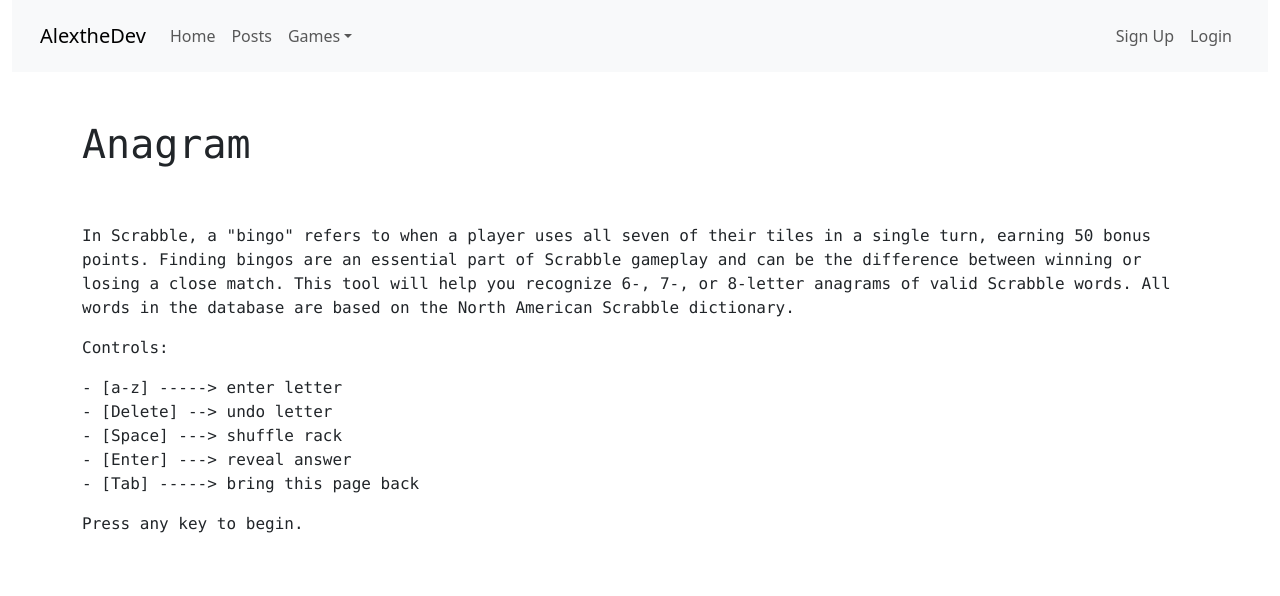
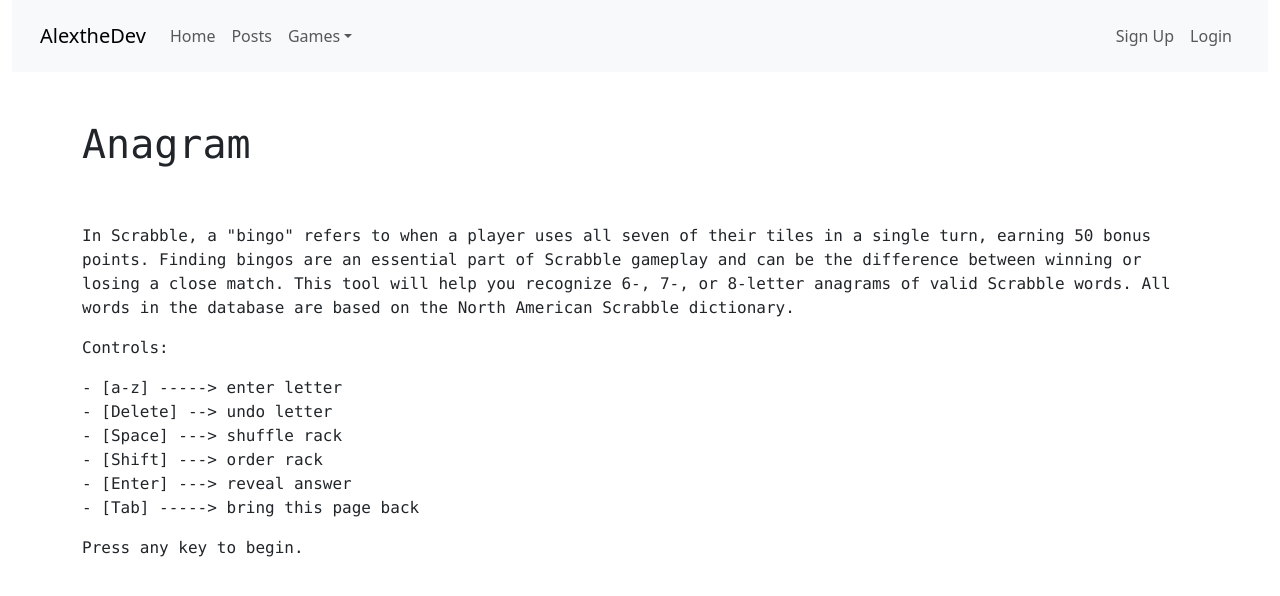
Before and after one commit to alex-wang-13/alexweb, a React (Create React App) app: page /anagram in a window 1280 px wide. Shown: the top 596 px of the page. Built offline with nearby package versions, Linux system fonts and the light colour scheme; no server answers.

Commit message:
refactored next word behavior and fixed tabbing issue (prevented default tabbing behavior)

```diff
--- a/src/components/Anagram.js
+++ b/src/components/Anagram.js
@@ -39,6 +39,16 @@ const Anagram = () => {
             const key = e.key.toUpperCase();
             const isModifier = e.getModifierState(e.key);
 
+            // If key not tab, allow action to next word
+            if (key === 'TAB') {
+                e.preventDefault();
+                setIsDescribed(!isDescribed);
+            } else if (!isModifier && isWordDisplayed && key !== 'TAB') {
+                setIndexNum(num => (num + 1) % 1000);
+                setIsRevealed(false);
+                setIsWordDisplayed(false);
+            }
+
             // Retract description page on any key press and ignore key action
             if (isDescribed) {
                 setIsDescribed(false);
@@ -61,35 +71,15 @@ const Anagram = () => {
             } else if (key === ' ') {
                 // Shuffle the rack
                 setRack(rack => rack.toSorted((_x, _y) => Math.random() - 0.5));
-
-                // Allow press of 'SPACE' to get next word
-                if (!isModifier && isWordDisplayed) {
-                    setIndexNum(num => (num + 1) % 1000);
-                    setIsRevealed(false);
-                    setIsWordDisplayed(false);
-                }
-            } else if (key === 'TAB') {
-                e.preventDefault();
-                setIsDescribed(!isDescribed);
+            } else if (key === 'SHIFT') {
+                // Shuffle the rack
+                setRack(rack => rack.toSorted());
             } else if (key === 'ENTER') {
                 if (!isDescribed) {
                     // Do not allow definition toggle on description page
                     setIsRevealed(!isRevealed);
                     setUserSolve(dataList[indexNum].word.split(''));
                     setRack([]);
-                }
-                // Allow double-press of 'ENTER' to get next word
-                if (!isModifier && isWordDisplayed) {
-                    setIndexNum(num => (num + 1) % 1000);
-                    setIsRevealed(false);
-                    setIsWordDisplayed(false);
-                }
-            } else {
-                // Get next word if word already displayed
-                if (!isModifier && isWordDisplayed) {
-                    setIndexNum(num => (num + 1) % 1000);
-                    setIsRevealed(false);
-                    setIsWordDisplayed(false);
                 }
             }
         };
@@ -160,6 +150,7 @@ const Anagram = () => {
                             <li className="list-unstyled">{'- [a-z] -----> enter letter'}</li>
                             <li className="list-unstyled">{'- [Delete] --> undo letter'}</li>
                             <li className="list-unstyled">{'- [Space] ---> shuffle rack'}</li>
+                            <li className="list-unstyled">{'- [Shift] ---> order rack'}</li>
                             <li className="list-unstyled">{'- [Enter] ---> reveal answer'}</li>
                             <li className="list-unstyled">{'- [Tab] -----> bring this page back'}</li>
                         </ul>
--- a/src/components/Crossword.js
+++ b/src/components/Crossword.js
@@ -36,6 +36,15 @@ const Crossword = () => {
             const key = e.key.toUpperCase();
             const isModifier = e.getModifierState(e.key);
 
+            // If key not tab, allow action to next word
+            if (key === 'TAB') {
+                e.preventDefault();
+                setIsDescribed(!isDescribed);
+            } else if (!isModifier && isWordDisplayed) {
+                setIndexNum(num => (num + 1) % 1000);
+                setIsWordDisplayed(false);
+            }
+
             // Retract description page on any key press and ignore key action
             if (isDescribed) {
                 setIsDescribed(false);
@@ -51,26 +60,11 @@ const Crossword = () => {
                 }
             } else if (key === ' ') {
 
-            } else if (key === 'TAB') {
-                e.preventDefault();
-                setIsDescribed(!isDescribed);
             } else if (key === 'ENTER') {
                 if (!isDescribed) {
                     // Do not allow definition toggle on description page
                     setUserSolve(dataList[indexNum].word.split(''));
                     setFill(new Array(dataList[indexNum].length).fill('_'));
-
-                }
-                // Allow double-press of 'ENTER' to get next word
-                if (!isModifier && isWordDisplayed) {
-                    setIndexNum(num => (num + 1) % 1000);
-                    setIsWordDisplayed(false);
-                }
-            } else {
-                // Get next word if word already displayed
-                if (!isModifier && isWordDisplayed) {
-                    setIndexNum(num => (num + 1) % 1000);
-                    setIsWordDisplayed(false);
                 }
             }
         };
```
